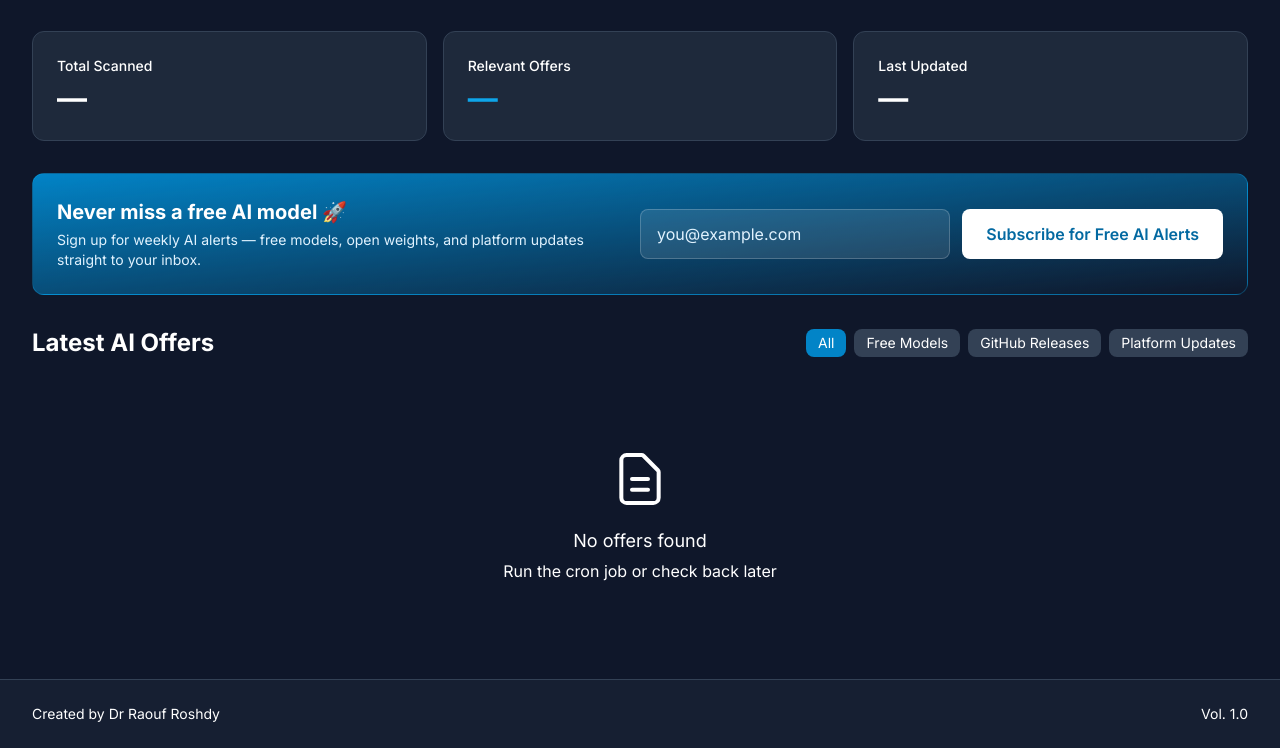
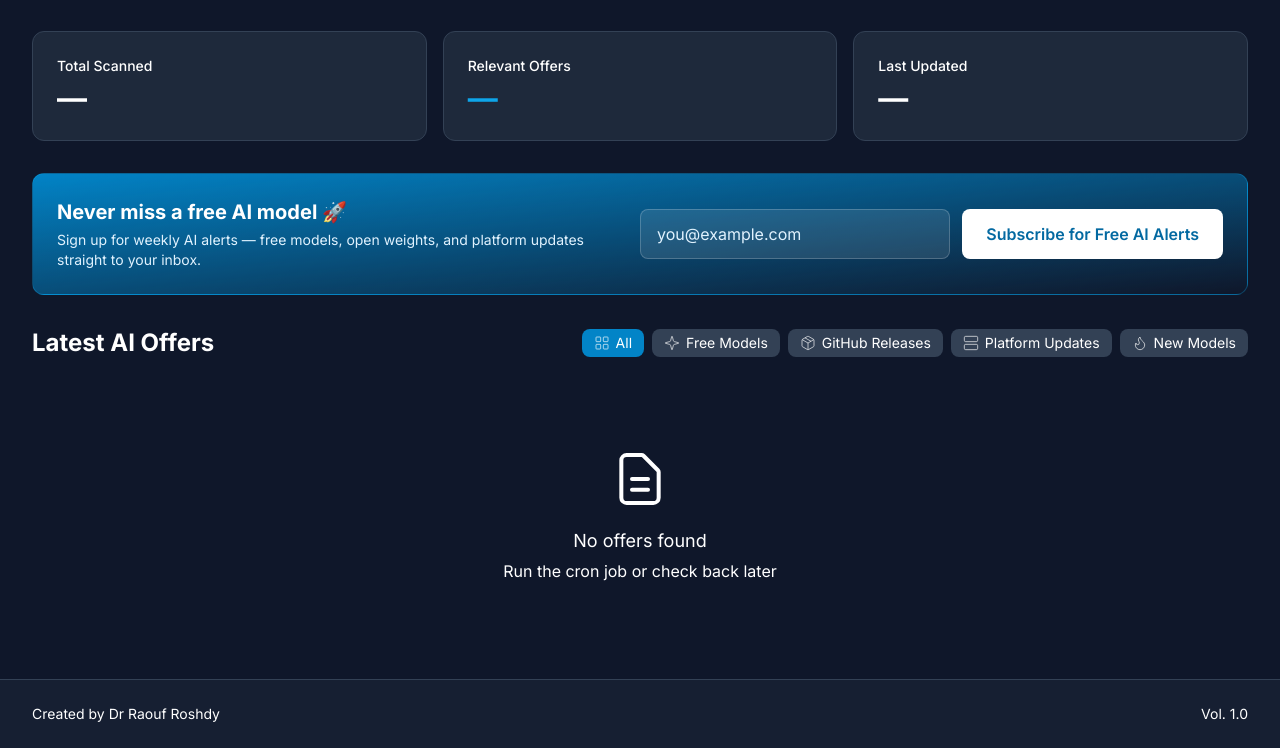
Before and after one commit to roroleaks/free-ai-tracker, a website: page public/index.html in a window 1280 px wide. Both pictures are taken after a click on the button "All". Shown: the part 82-830 px from the top of the page. Drawn offline with nearby package versions, Linux system fonts and the light colour scheme; no server answers.

Commit message:
feat: category navigation icons + rolling 7-day New Models filter
Dashboard:
- Add Lucide-style SVG icons to all filter buttons (All grid, Free Models
  sparkles, GitHub Releases package, Platform Updates server)
- New 'New Models' (flame) filter button + category
- 'NEW' badge on offer cards for items published within 7 days
- Context-aware empty states for the New Models view

ai-filter.js:
- isNewModel() computes 7-day window (with 1h grace to avoid ms edge flake)
- New-model recency boost (+0.15) so freshly launched models rank higher
- filterAndScore tags results with isNew flag; exports isNewModel/NEW_MODEL_DAYS

Verified: boundary tests pass (6.99d new, 7.05d dropped), card badge markup
renders, button icons present.

```diff
--- a/public/index.html
+++ b/public/index.html
@@ -95,10 +95,26 @@
     <div class="flex items-center justify-between mb-6">
       <h2 class="text-2xl font-bold">Latest AI Offers</h2>
       <div class="flex gap-2 flex-wrap">
-        <button id="filterAll" class="filter-btn active px-3 py-1 text-sm rounded-lg bg-primary-600 text-white">All</button>
-        <button id="filterFree" class="filter-btn px-3 py-1 text-sm rounded-lg bg-dark-700 text-dark-300 hover:bg-dark-600">Free Models</button>
-        <button id="filterGithub" class="filter-btn px-3 py-1 text-sm rounded-lg bg-dark-700 text-dark-300 hover:bg-dark-600">GitHub Releases</button>
-        <button id="filterPlatform" class="filter-btn px-3 py-1 text-sm rounded-lg bg-dark-700 text-dark-300 hover:bg-dark-600">Platform Updates</button>
+        <button id="filterAll" class="filter-btn active flex items-center gap-1.5 px-3 py-1 text-sm rounded-lg bg-primary-600 text-white">
+          <svg class="w-4 h-4" fill="none" stroke="currentColor" viewBox="0 0 24 24"><rect width="7" height="7" x="3" y="3" rx="1"/><rect width="7" height="7" x="14" y="3" rx="1"/><rect width="7" height="7" x="14" y="14" rx="1"/><rect width="7" height="7" x="3" y="14" rx="1"/></svg>
+          All
+        </button>
+        <button id="filterFree" class="filter-btn flex items-center gap-1.5 px-3 py-1 text-sm rounded-lg bg-dark-700 text-dark-300 hover:bg-dark-600">
+          <svg class="w-4 h-4" fill="none" stroke="currentColor" viewBox="0 0 24 24"><path d="M9.937 15.5A2 2 0 0 0 8.5 14.063l-6.135-1.582a.5.5 0 0 1 0-.962L8.5 9.936A2 2 0 0 0 9.937 8.5l1.582-6.135a.5.5 0 0 1 .963 0L14.063 8.5A2 2 0 0 0 15.5 9.937l6.135 1.581a.5.5 0 0 1 0 .964L15.5 14.063a2 2 0 0 0-1.437 1.437l-1.582 6.135a.5.5 0 0 1-.963 0z"/></svg>
+          Free Models
+        </button>
+        <button id="filterGithub" class="filter-btn flex items-center gap-1.5 px-3 py-1 text-sm rounded-lg bg-dark-700 text-dark-300 hover:bg-dark-600">
+          <svg class="w-4 h-4" fill="none" stroke="currentColor" viewBox="0 0 24 24"><path d="m7.5 4.27 9 5.15"/><path d="M21 8a2 2 0 0 0-1-1.73l-7-4a2 2 0 0 0-2 0l-7 4A2 2 0 0 0 3 8v8a2 2 0 0 0 1 1.73l7 4a2 2 0 0 0 2 0l7-4A2 2 0 0 0 21 16Z"/><path d="m3.3 7 8.7 5 8.7-5"/><path d="M12 22V12"/></svg>
+          GitHub Releases
+        </button>
+        <button id="filterPlatform" class="filter-btn flex items-center gap-1.5 px-3 py-1 text-sm rounded-lg bg-dark-700 text-dark-300 hover:bg-dark-600">
+          <svg class="w-4 h-4" fill="none" stroke="currentColor" viewBox="0 0 24 24"><rect width="20" height="8" x="2" y="2" rx="2" ry="2"/><rect width="20" height="8" x="2" y="14" rx="2" ry="2"/><line x1="6" x2="6.01" y1="6" y2="6"/><line x1="6" x2="6.01" y1="18" y2="18"/></svg>
+          Platform Updates
+        </button>
+        <button id="filterNew" class="filter-btn flex items-center gap-1.5 px-3 py-1 text-sm rounded-lg bg-dark-700 text-dark-300 hover:bg-dark-600">
+          <svg class="w-4 h-4" fill="none" stroke="currentColor" viewBox="0 0 24 24"><path d="M8.5 14.5A2.5 2.5 0 0 0 11 12c0-1.38-.5-2-1-3-1.072-2.143-.224-4.054 2-6 .5 2.5 2 4.9 4 6.5 2 1.6 3 3.5 3 5.5a7 7 0 1 1-14 0c0-1.153.433-2.294 1-3a2.5 2.5 0 0 0 2.5 2.5z"/></svg>
+          New Models
+        </button>
       </div>
     </div>
 
@@ -109,8 +125,8 @@
       <svg class="w-16 h-16 mx-auto text-dark-600 mb-4" fill="none" stroke="currentColor" viewBox="0 0 24 24">
         <path stroke-linecap="round" stroke-linejoin="round" stroke-width="1.5" d="M9 12h6m-6 4h6m2 5H7a2 2 0 01-2-2V5a2 2 0 012-2h5.586a1 1 0 01.707.293l5.414 5.414a1 1 0 01.293.707V19a2 2 0 01-2 2z"/>
       </svg>
-      <p class="text-dark-400 text-lg">No offers found</p>
-      <p class="text-dark-500 mt-1">Run the cron job or check back later</p>
+      <p id="emptyTitle" class="text-dark-400 text-lg">No offers found</p>
+      <p id="emptyHint" class="text-dark-500 mt-1">Run the cron job or check back later</p>
     </div>
   </main>
 
@@ -162,15 +178,29 @@
       if (currentFilter === 'free') filtered = allOffers.filter(o => o.source === 'openrouter');
       else if (currentFilter === 'github') filtered = allOffers.filter(o => o.source === 'github');
       else if (currentFilter === 'platform') filtered = allOffers.filter(o => ['huggingface', 'vercel-ai-sdk'].includes(o.source));
+      else if (currentFilter === 'new') filtered = allOffers.filter(o => isNewOffer(o));
 
       if (filtered.length === 0) {
         grid.innerHTML = '';
+        document.getElementById('emptyTitle').textContent = currentFilter === 'new' ? 'No New Models' : 'No offers found';
+        document.getElementById('emptyHint').textContent = currentFilter === 'new' ? 'New models within 7 days will appear here' : 'Run the cron job or check back later';
         emptyState.classList.remove('hidden');
         return;
       }
 
       emptyState.classList.add('hidden');
       grid.innerHTML = filtered.map(offer => createCard(offer)).join('');
+    }
+
+    const NEW_MODEL_DAYS = 7;
+    const DAY_MS = 24 * 60 * 60 * 1000;
+    const GRACE_MS = 60 * 60 * 1000;
+
+    function isNewOffer(offer) {
+      if (!offer || !offer.date) return false;
+      const date = new Date(offer.date);
+      if (Number.isNaN(date.getTime())) return false;
+      return Date.now() - date.getTime() <= NEW_MODEL_DAYS * DAY_MS + GRACE_MS;
     }
 
     function getScoreStyle(score) {
@@ -189,13 +219,17 @@
       const sourceLabel = offer.source.charAt(0).toUpperCase() + offer.source.slice(1);
       const score = Math.round((offer.score || 0) * 100);
       const scoreStyle = getScoreStyle(score);
+      const isNew = isNewOffer(offer);
 
       return `
         <article class="card-hover bg-dark-800 rounded-xl p-6 border border-dark-700 h-full flex flex-col">
           <div class="flex items-start justify-between mb-3">
-            <span class="px-2 py-1 text-xs font-medium rounded-full ${sourceColors[offer.source] || 'bg-dark-600 text-dark-300'}">
-              ${sourceLabel}
-            </span>
+            <div class="flex items-center gap-2">
+              <span class="px-2 py-1 text-xs font-medium rounded-full ${sourceColors[offer.source] || 'bg-dark-600 text-dark-300'}">
+                ${sourceLabel}
+              </span>
+              ${isNew ? '<span class="inline-flex items-center gap-1 px-2 py-1 text-xs font-bold rounded-full bg-red-500/20 text-red-400"><svg class="w-3 h-3" fill="currentColor" viewBox="0 0 24 24"><path d="M8.5 14.5A2.5 2.5 0 0 0 11 12c0-1.38-.5-2-1-3-1.072-2.143-.224-4.054 2-6 .5 2.5 2 4.9 4 6.5 2 1.6 3 3.5 3 5.5a7 7 0 1 1-14 0c0-1.153.433-2.294 1-3a2.5 2.5 0 0 0 2.5 2.5z"/></svg>NEW</span>' : ''}
+            </div>
             <span class="text-xs text-dark-500">${formatDate(offer.date)}</span>
           </div>
           <h3 class="text-lg font-semibold text-white mb-2 line-clamp-2">${escapeHtml(offer.title)}</h3>
```
Also changed, not shown: src/services/ai-filter.js (+14 -1 lines).
